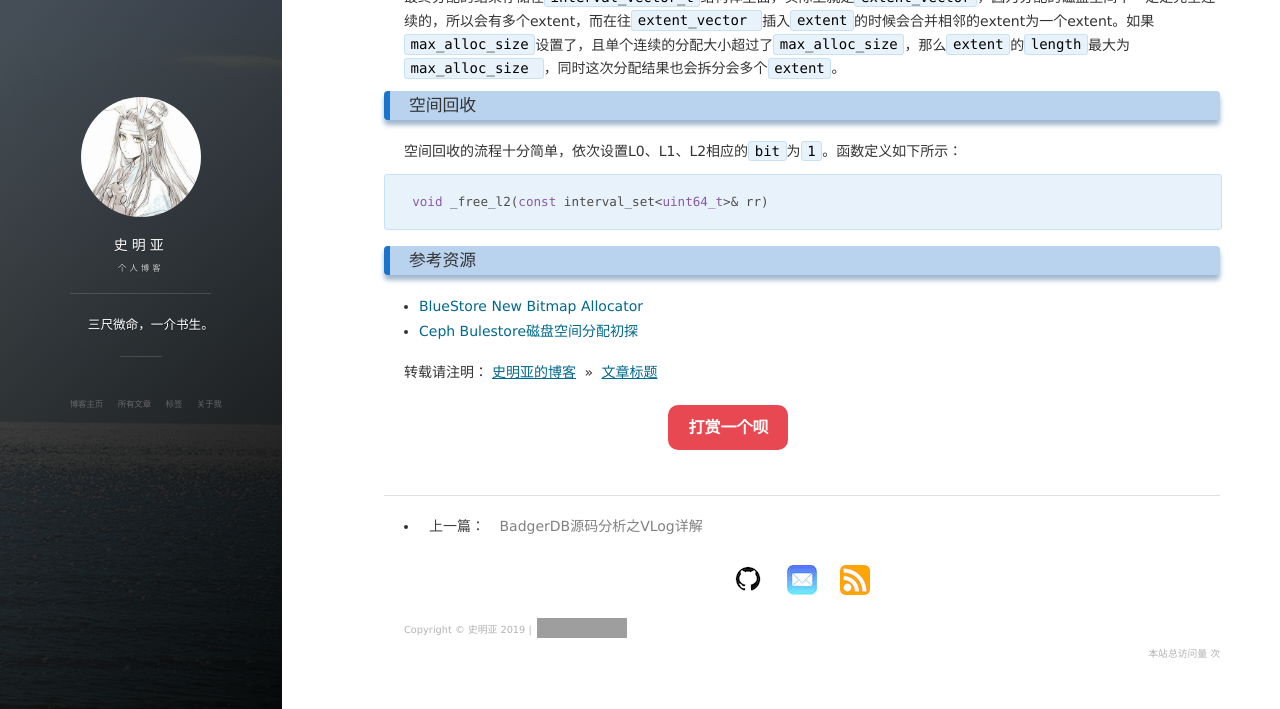
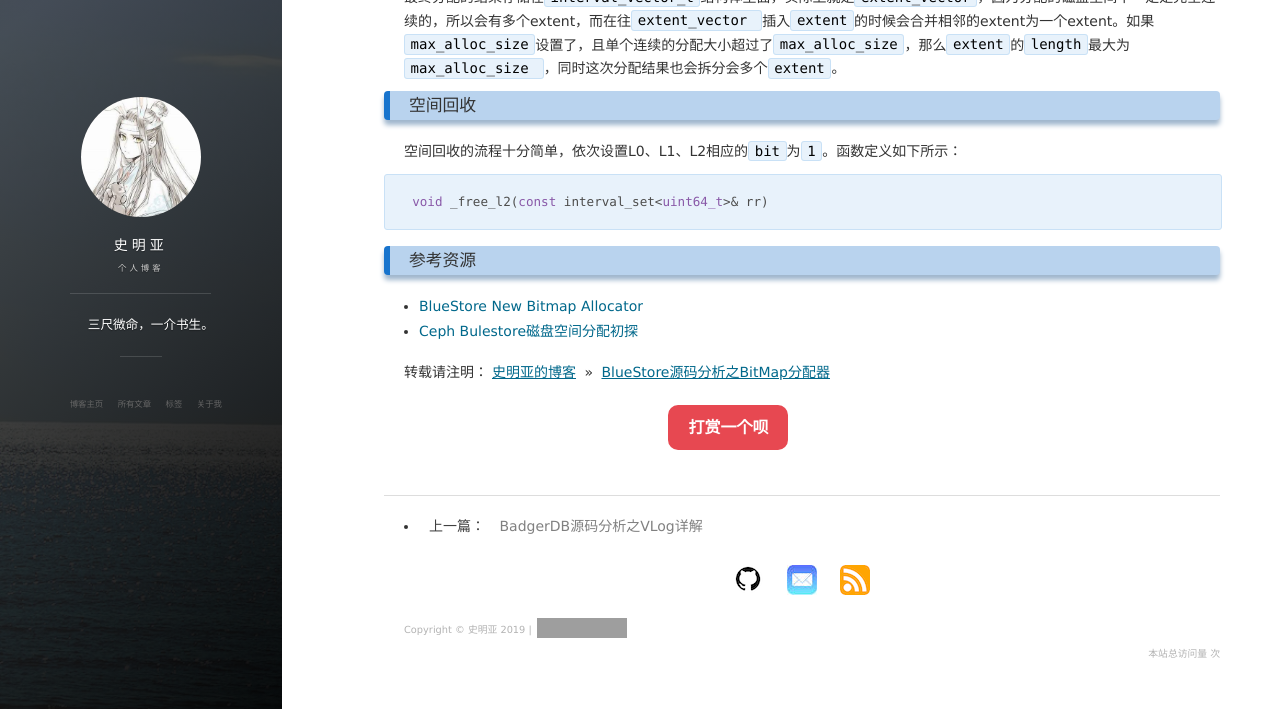
Before and after one commit to shimingyah/shimingyah.github.io, a Jekyll site: the page built from _posts/2019-09-16-BlueStore源码分析之BitMap分配器.md, in a window 1280 px wide and 900 px high, scrolled down 3384 px, cut to the strip 191-900 px from the top of the window. Built offline with Jekyll 4.4.1, drawn with Linux system fonts in a browser that asks for light colours; nearby versions of some CDN libraries; comment, search, counter and statistics services are not loaded; grey boxes are pictures that could not be loaded.

Commit message:
update blog: BlueStore源码分析之BitMap分配器

```diff
--- a/_posts/2019-09-16-BlueStore源码分析之BitMap分配器.md
+++ b/_posts/2019-09-16-BlueStore源码分析之BitMap分配器.md
@@ -146,4 +146,4 @@ void _free_l2(const interval_set<uint64_t>& rr)
 * [BlueStore New Bitmap Allocator](https://docs.google.com/presentation/d/1_1Otkgv76fbCU2Zogjz748sEAG-1Nfiidbb6mgTON-A/edit#slide=id.p)
 * [Ceph Bulestore磁盘空间分配初探](https://cloud.tencent.com/developer/article/1492262)
 
-转载请注明：[史明亚的博客](https://shimingyah.github.io) » [文章标题](文章链接)
+转载请注明：[史明亚的博客](https://shimingyah.github.io) » [BlueStore源码分析之BitMap分配器](https://shimingyah.github.io/2019/09/BlueStore%E6%BA%90%E7%A0%81%E5%88%86%E6%9E%90%E4%B9%8BBitMap%E5%88%86%E9%85%8D%E5%99%A8/)
```
